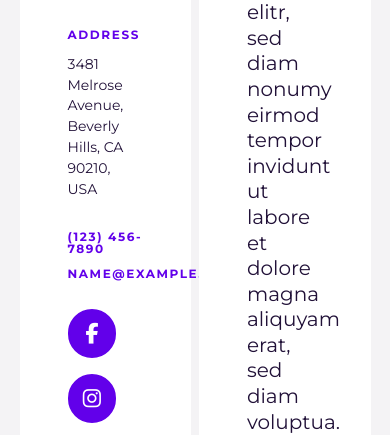
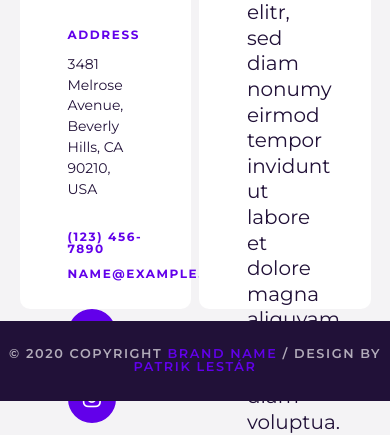
Before and after one commit to Patrik0624/CodeBerry-Contact-Page, a plain HTML site: page contactpage.html in a window 390 px wide. Shown: the part 443-878 px from the top of the page. Drawn offline with Linux system fonts and the light colour scheme.

Commit message:
Footer and bug fixes

```diff
--- a/contactpage.css
+++ b/contactpage.css
@@ -56,7 +56,7 @@ border-spacing: 0;
 /*==========HEADER==========*/
   header {
     background-color: #6200EA;
-    width: 100vw;
+    width: 100%;
     height: 5rem;
   }
   header img {
@@ -104,6 +104,7 @@ border-spacing: 0;
 /*==========CONTENT==========*/
   .content {
     width: 90vw;
+    height: 60rem;
     margin: auto;
     padding-top: 2rem;
   }
@@ -118,9 +119,10 @@ border-spacing: 0;
     width: 44vw;
     min-height: 40rem;
     background-color: white;
-    padding: 3rem 3rem 0;
+    padding: 3rem;
     border-radius: 10px;
     position: relative;
+    margin-bottom: 2rem;
   }
   h3, .block {
     color: #6200EA;
@@ -180,12 +182,14 @@ border-spacing: 0;
     border: none;
     margin-top: 1rem;
     border: 2px solid #6200EA;
-    margin-bottom: 3rem;
   }
   button:hover {
     background-color: white;
     color: #6200EA;
     transition: 0.1s ease-in-out;
+  }
+  button:focus {
+    outline: none;
   }
   i {
     background-color: #6200EA;
@@ -223,6 +227,26 @@ border-spacing: 0;
     width: calc(44vw - 6rem);
     border-radius: 10px;
   }
+/*==========FOOTER==========*/
+  footer {
+    display: table;
+    background-color: #211138;
+    color: #B2ACBA;
+    height: 5rem;
+    width: 100%;
+    text-align: center;
+    text-transform: uppercase;
+    font-weight: 600;
+    font-size: 0.8rem;
+    letter-spacing: 0.1rem;
+  }
+  footer p {
+    display: table-cell;
+    vertical-align: middle;
+  }
+  footer a {
+    color: #6200EA;
+  }
 /*==========MEDIA QUERY==========*/
   @media screen and (min-width: 1488px) {
     .content {
@@ -257,3 +281,17 @@ border-spacing: 0;
       right: 0;
     }
   }
+  @media screen and (max-width: 1177px) {
+    .map, .contact {
+      height: 40rem;
+    }
+  }
+  @media screen and (max-width: 980px) {
+    footer {
+      position: absolute;
+      bottom: 0;
+    }
+    .content {
+      height: 50rem;
+    }
+  }
--- a/contactpage.html
+++ b/contactpage.html
@@ -43,7 +43,7 @@
       </div>
     </div>
     <footer>
-
+      <p>© 2020 Copyright <a href="#">Brand Name</a> / Design by <a href="#">Patrik Lestár</a></p>
     </footer>
   </body>
 </html>
```
